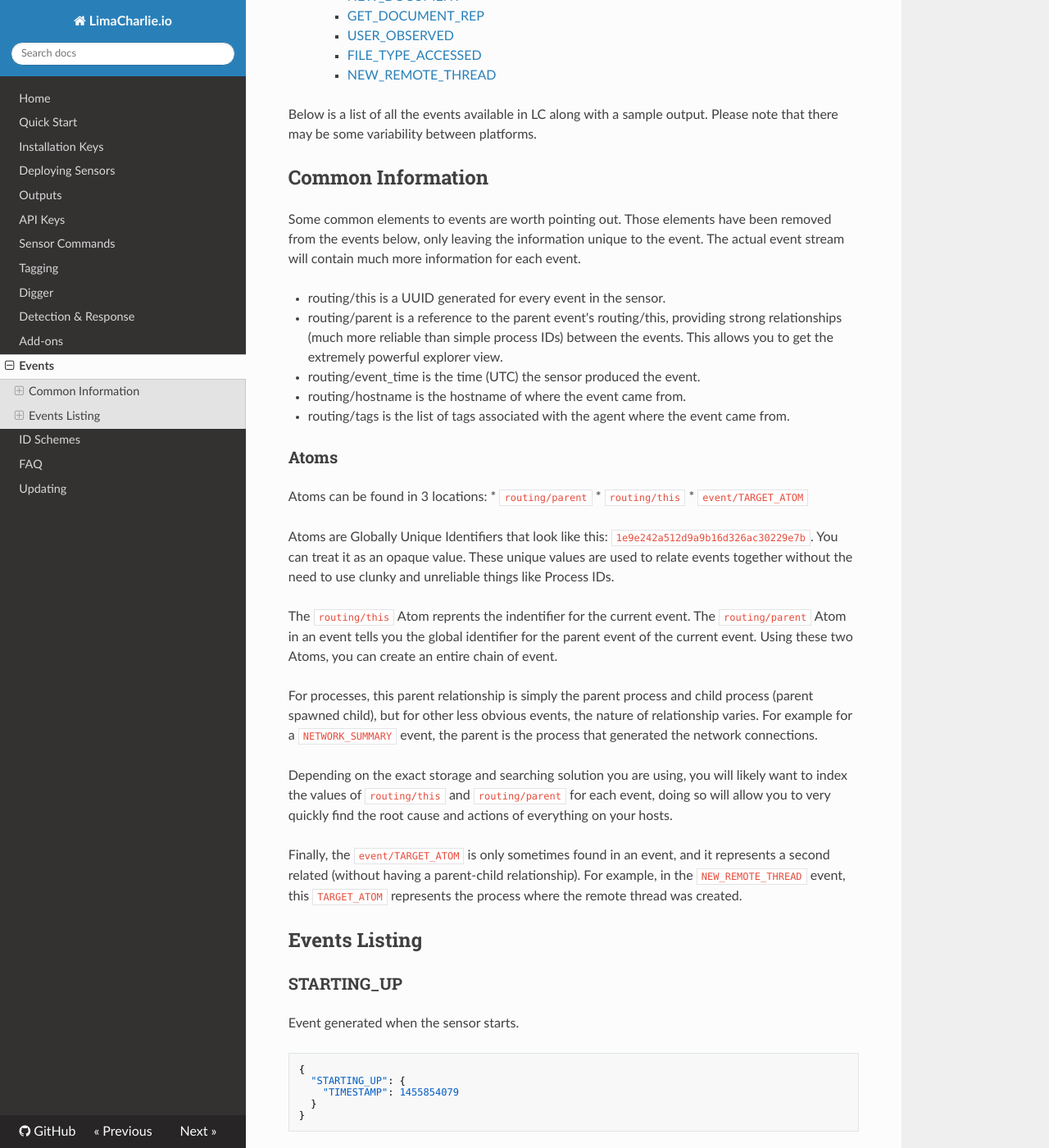
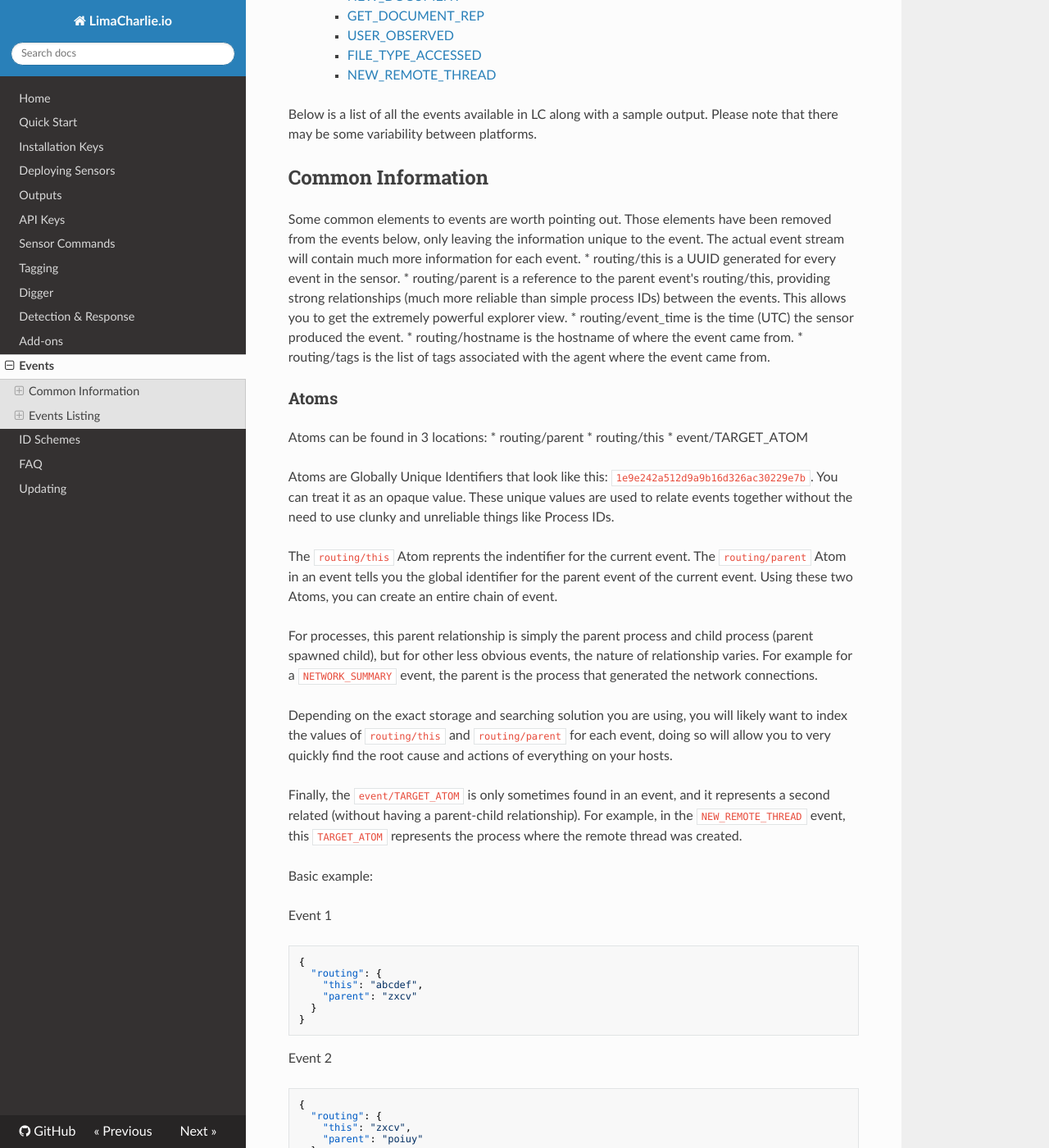
Before and after one commit to refractionPOINT/lce_doc, an MkDocs documentation site: the page built from docs/events.md, in a window 1280 px wide and 1400 px high, scrolled down 1256 px. Shown: the whole window at 82% size. Built offline with MkDocs 1.6.1, drawn with Linux system fonts in a browser that asks for light colours; nearby versions of some CDN libraries; old or Windows-style settings are respelled for this version of MkDocs; some of the changed text lies outside the part shown.

Commit message:
Fix formatting and add example.

````diff
--- a/docs/events.md
+++ b/docs/events.md
@@ -8,7 +8,6 @@ Below is a list of all the events available in LC along with a sample output. Pl
 
 Some common elements to events are worth pointing out. Those elements have been removed from the events below, only leaving
 the information unique to the event. The actual event stream will contain much more information for each event.
-
 * routing/this is a UUID generated for every event in the sensor.
 * routing/parent is a reference to the parent event's routing/this, providing strong relationships (much more reliable than simple process IDs)
 between the events. This allows you to get the extremely powerful explorer view.
@@ -18,9 +17,9 @@ between the events. This allows you to get the extremely powerful explorer view.
 
 ### Atoms
 Atoms can be found in 3 locations:
-* `routing/parent`
-* `routing/this`
-* `event/TARGET_ATOM`
+* routing/parent
+* routing/this
+* event/TARGET_ATOM
 
 Atoms are Globally Unique Identifiers that look like this: `1e9e242a512d9a9b16d326ac30229e7b`. You can treat it as an opaque value. These unique values
 are used to relate events together without the need to use clunky and unreliable things like Process IDs.
@@ -36,6 +35,30 @@ each event, doing so will allow you to very quickly find the root cause and acti
 
 Finally, the `event/TARGET_ATOM` is only sometimes found in an event, and it represents a second related (without having a parent-child relationship). For
 example, in the `NEW_REMOTE_THREAD` event, this `TARGET_ATOM` represents the process where the remote thread was created.
+
+Basic example:
+
+Event 1
+```json
+{
+  "routing": {
+    "this": "abcdef",
+    "parent": "zxcv"
+  }
+}
+```
+
+Event 2
+```json
+{
+  "routing": {
+    "this": "zxcv",
+    "parent": "poiuy"
+  }
+}
+```
+
+Means that Event 1 is the parent of Event 2 (`Event1 ---> Event2`).
 
 ## Events Listing
 
````
